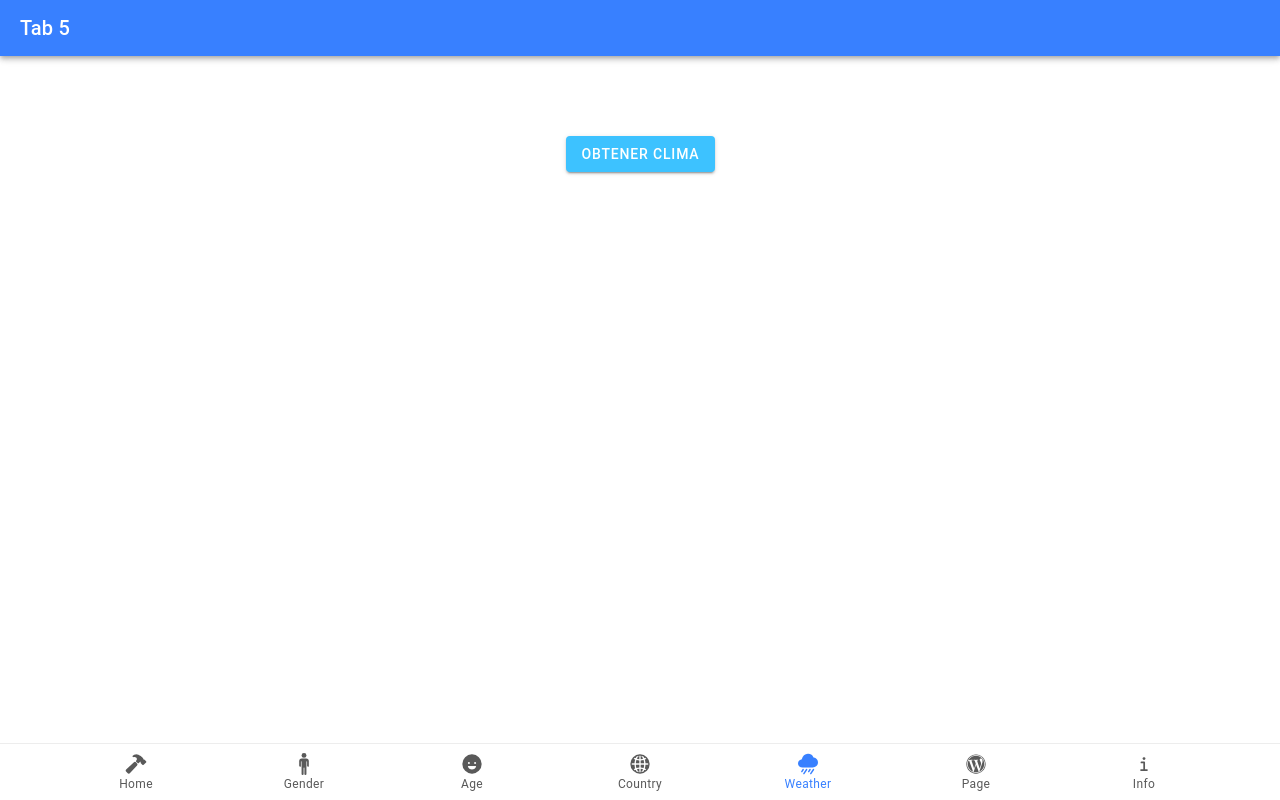
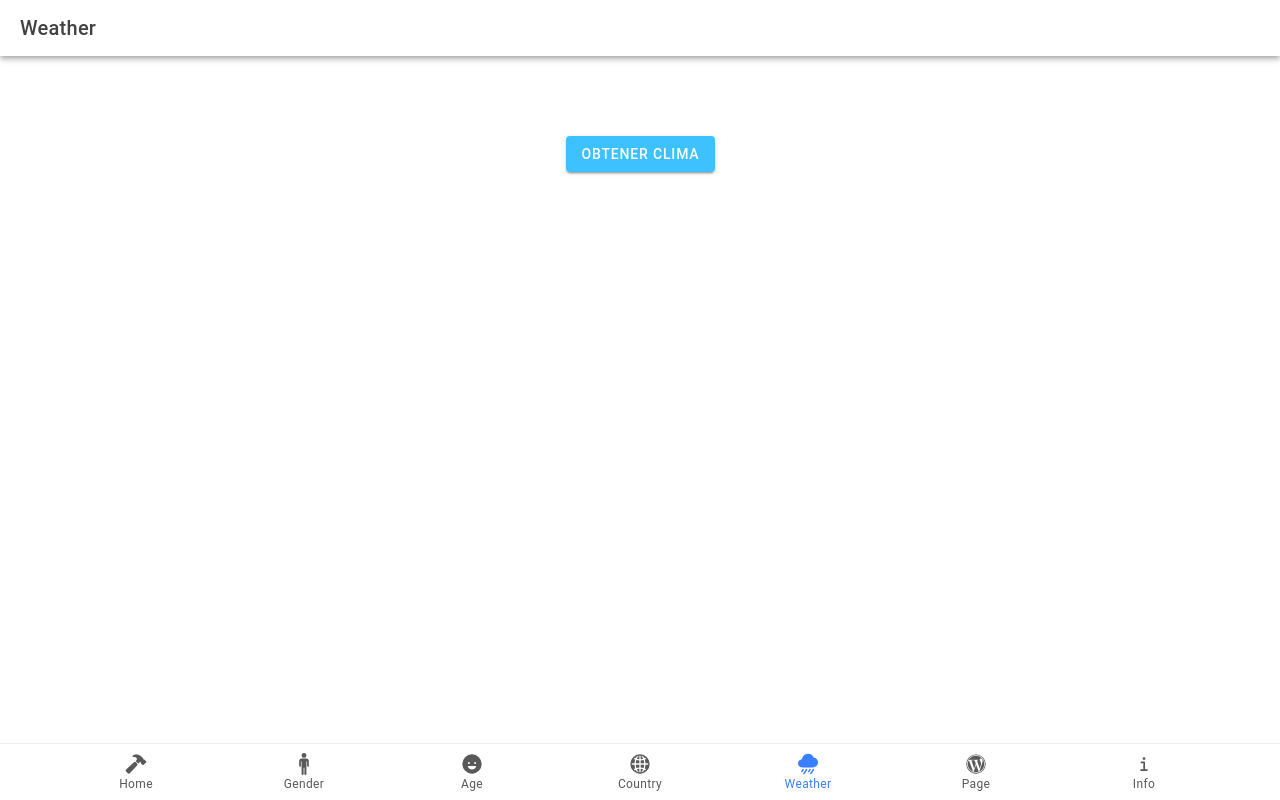
Before and after one commit to 20220005/tarea6-20220005-, a React (Vite) app: page /tab5 in a window 1280 px wide. Built offline with nearby package versions, Linux system fonts and the light colour scheme.

Commit message:
fix weather

```diff
--- a/src/pages/Tab5.tsx
+++ b/src/pages/Tab5.tsx
@@ -25,8 +25,8 @@ const Tab5: React.FC = () => {
   return (
     <IonPage>
       <IonHeader>
-        <IonToolbar color="primary">
-          <IonTitle>Tab 5</IonTitle>
+        <IonToolbar color="">
+          <IonTitle>Weather</IonTitle>
         </IonToolbar>
       </IonHeader>
       <IonContent fullscreen>
```
